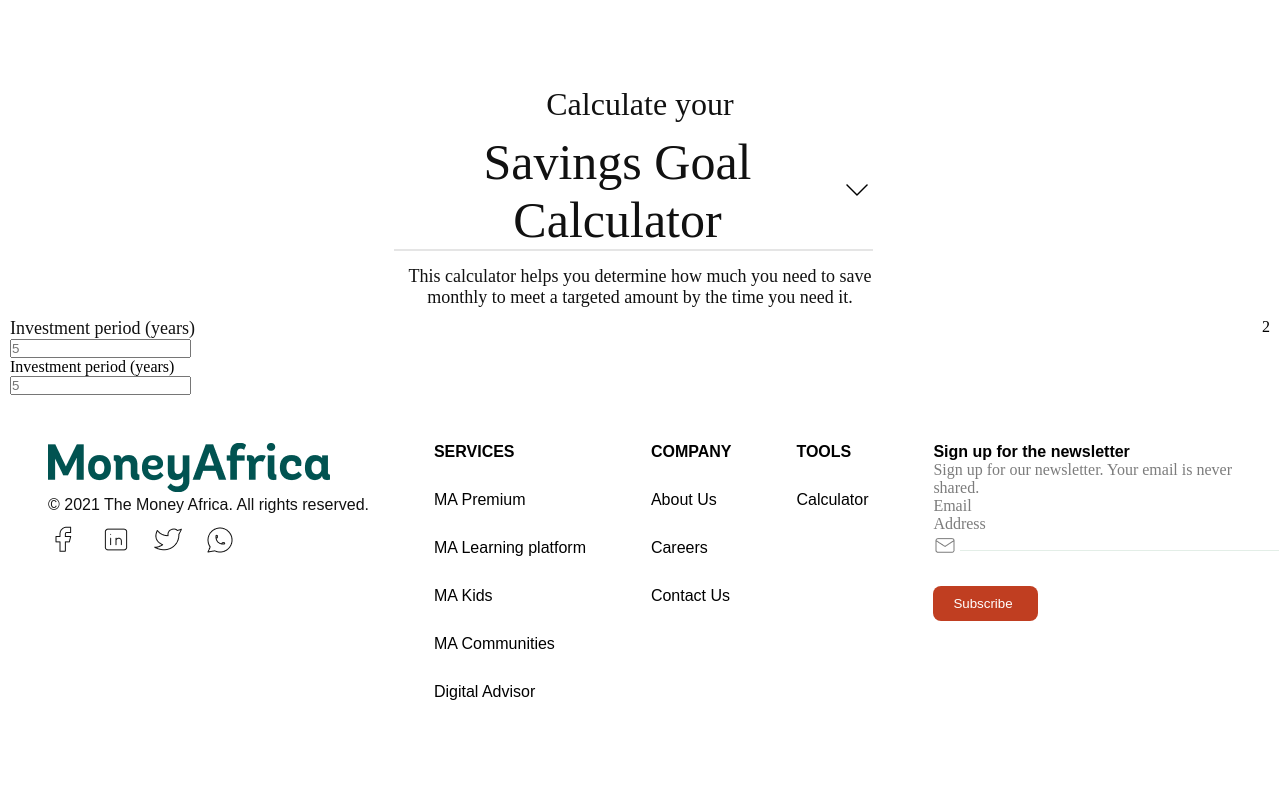
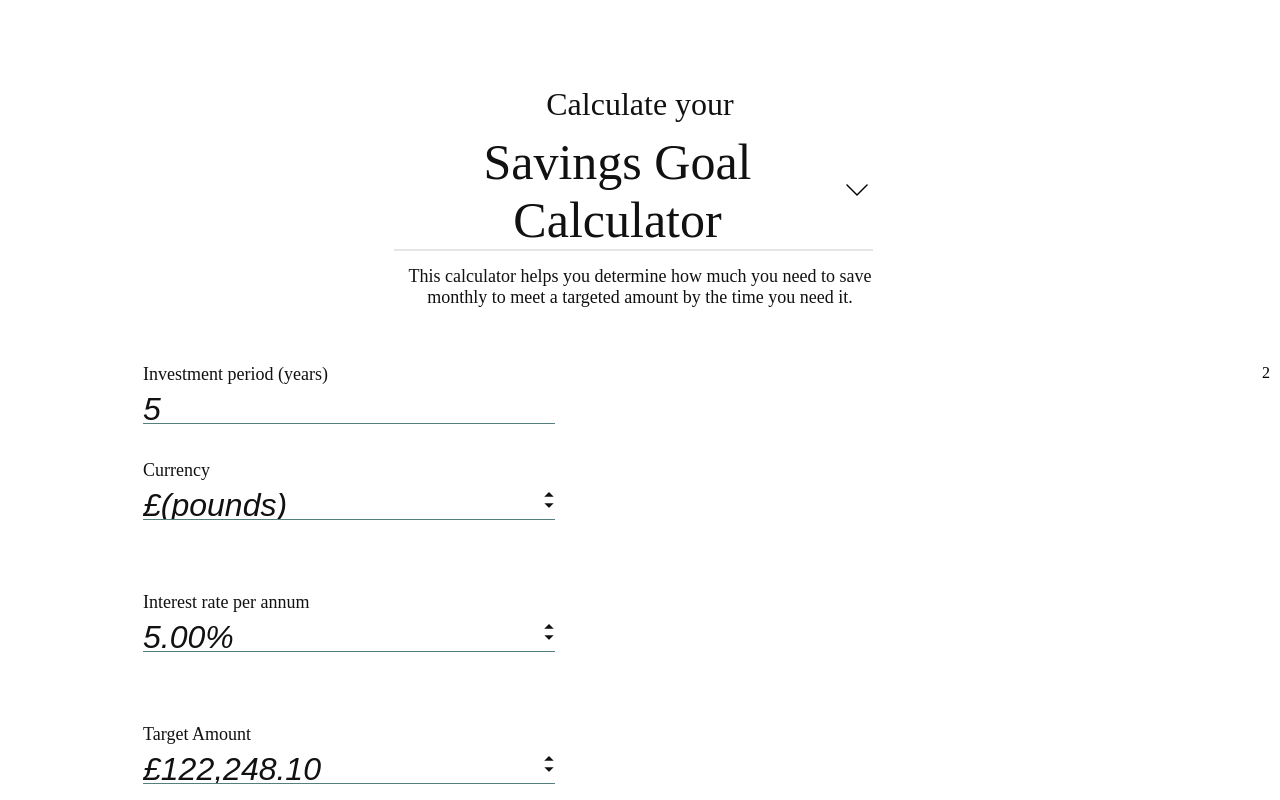
Before and after one commit to victory-nwawunze/clone-financial-website, a React (Create React App) app: page /moneyAfrica/MoneyAfricaSavingInvestmentPage in a window 1280 px wide. Shown: the top 800 px of the page. Built offline with nearby package versions, Linux system fonts and the light colour scheme.

Commit message:
Creating MoneyAfricaSavingInvestmentPage

```diff
--- a/src/components/MoneyAfricaSavingInvestmentPage/MoneyAfricaSavingInvestmentPage.js
+++ b/src/components/MoneyAfricaSavingInvestmentPage/MoneyAfricaSavingInvestmentPage.js
@@ -2,6 +2,7 @@
 
 import React from "react";
 import ArrowChevDown from "../../images/ArrChevDown.png";
+import InputDropDownImage from "../../images/InputDropDownImage.png";
 const MoneyAfricaSavingInvestmentPage = () => {
   return (
     <React.Fragment>
@@ -26,7 +27,7 @@ const MoneyAfricaSavingInvestmentPage = () => {
       <div className="MoneyAfricaSavingsCalculator">
         <div className="df justify-content-betw">
           <div>
-            <div>
+            <div className="MarginForAllTheInputField">
               <p className="InvestmentPeriodFormText">
                 Investment period (years)
               </p>
@@ -36,13 +37,46 @@ const MoneyAfricaSavingInvestmentPage = () => {
                 className="InvestmentFormStyles"
               />
             </div>
-            <div>
-              <p>Investment period (years)</p>
-              <input
-                type="text"
-                placeholder="5"
-                className="InvestmentFormStyles"
-              />
+            <div className="MarginForAllTheInputField">
+              <p className="InvestmentPeriodFormText">Currency</p>
+              <div className="PositionInputWithArrowUpAndDown">
+                <input
+                  type="text"
+                  placeholder="£(pounds)"
+                  className="InvestmentFormStyles"
+                />
+                <div className="PositionDropdownImage">
+                  <img src={InputDropDownImage} />
+                </div>
+              </div>
+            </div>
+            <div className="MarginForAllTheInputField">
+              <p className="InvestmentPeriodFormText">
+                Interest rate per annum
+              </p>
+              <div className="PositionInputWithArrowUpAndDown">
+                <input
+                  type="text"
+                  placeholder="5.00%"
+                  className="InvestmentFormStyles"
+                />
+                <div className="PositionDropdownImage">
+                  <img src={InputDropDownImage} />
+                </div>
+              </div>
+            </div>
+            <div className="MarginForAllTheInputField">
+              <p className="InvestmentPeriodFormText">Target Amount</p>
+              <div className="PositionInputWithArrowUpAndDown">
+                <input
+                  type="text"
+                  placeholder="£122,248.10"
+                  className="InvestmentFormStyles"
+                />
+                <div className="PositionDropdownImage">
+                  <img src={InputDropDownImage} />
+                </div>
+              </div>
             </div>
           </div>
           <div>2</div>
--- a/src/index.css
+++ b/src/index.css
@@ -1814,21 +1814,50 @@ input:checked+.slider:before {
   color: #111111;
   font-style: normal;
 }
-.StyleMoreMoneyAfricaInvestmentText{
+
+.StyleMoreMoneyAfricaInvestmentText {
   padding-top: 15px;
   font-weight: 400;
   font-size: 18px;
   color: #111111;
   font-style: normal;
 }
-.MoneyAfricaSavingsCalculator{
+
+.MoneyAfricaSavingsCalculator {
+  margin-top: 56px;
+    margin-right: 10px;
+    margin-left: 143px;
+}
+
+.InvestmentPeriodFormText {
+  font-weight: 400;
+  font-size: 18px;
+  color: #111111;
+}
+
+.InvestmentFormStyles {
+  width: 412px;
+  border-top: none;
+  border-right: none;
+  border-left: none;
+  border-bottom: 1px solid #51807E;
   margin-top: 10px;
-  margin-right: 10px;
-  margin-left: 10px;
-}
-.InvestmentPeriodFormText{
-  font-weight: 400;
-  font-size: 18px;
-  color: #111111;
-
-}
+  outline: none;
+  padding-top: 13px;
+}
+
+.InvestmentFormStyles::placeholder {
+  font-style: italic;
+  font-weight: 500;
+  font-size: 32px;
+  color: #111111;
+  padding-bottom: 10px;
+}
+.MarginForAllTheInputField{
+  margin-bottom: 36px;
+}
+.PositionDropdownImage {
+    position: relative;
+    left: 390px;
+    top: -36px;
+}
```
Also changed, not shown: src/images/InputDropDownImage.png (added).
